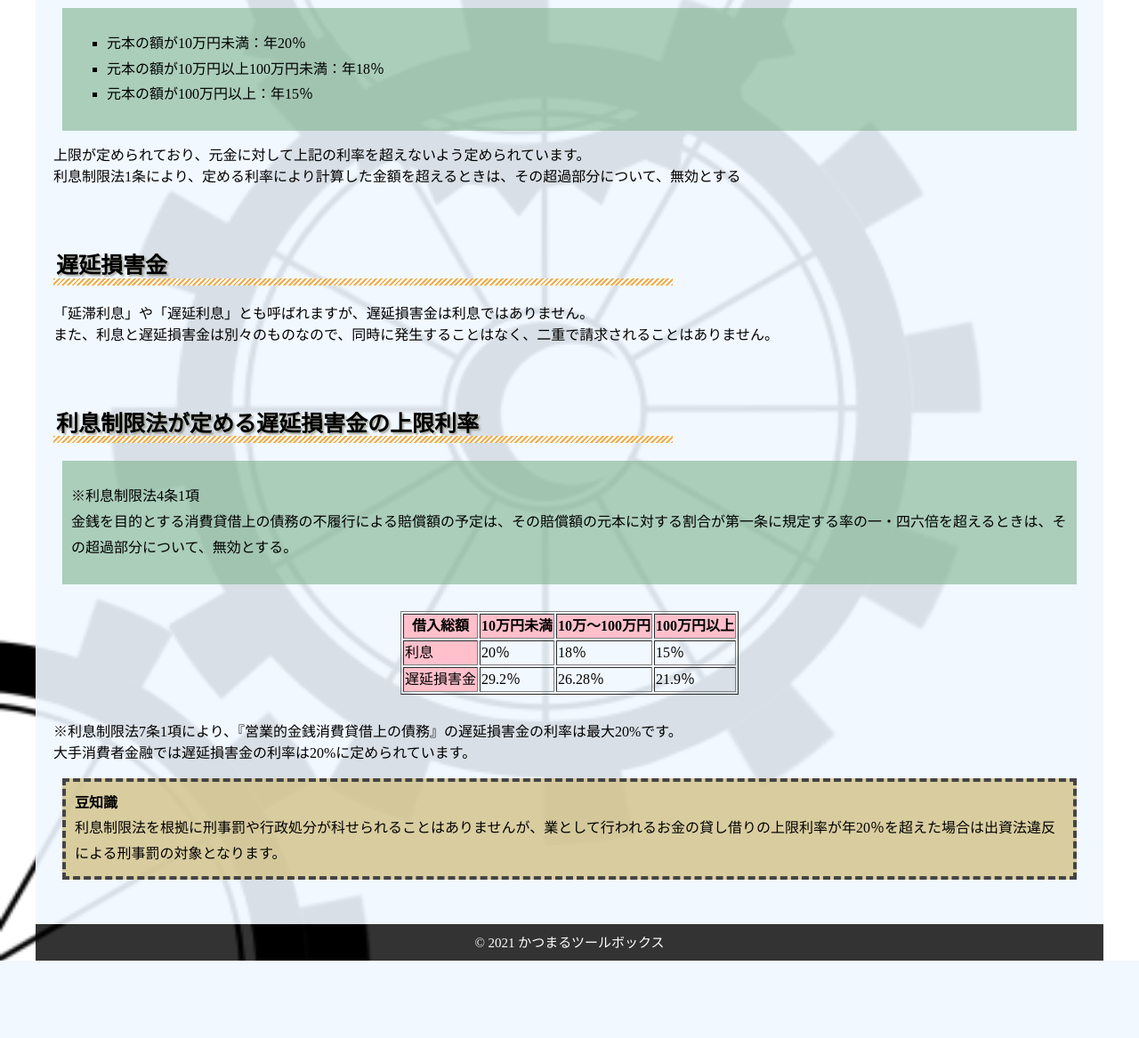
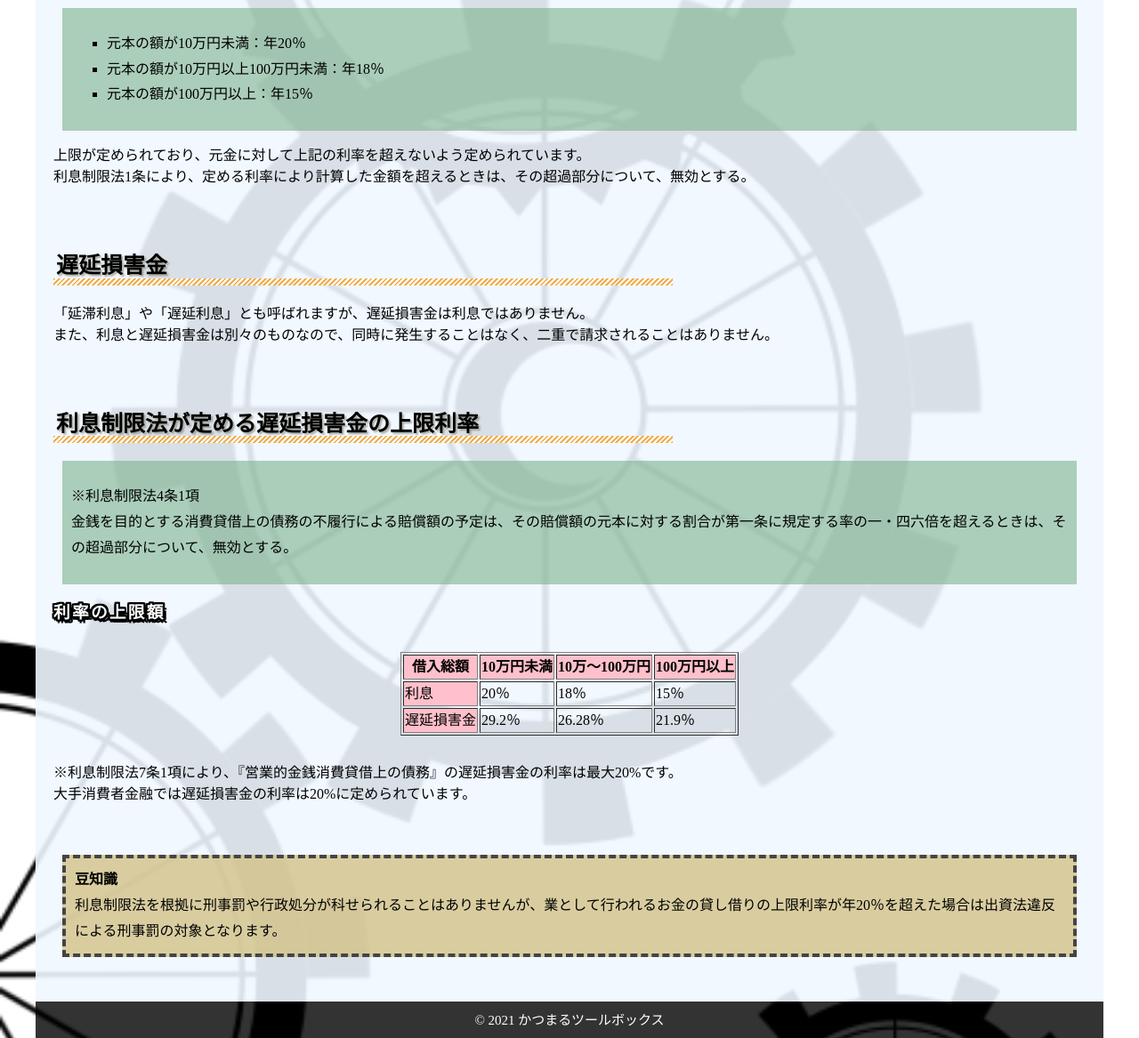
Before and after one commit to katsuki-hub/tool, a PHP site: page /content/interest.php in a window 1280 px wide. Shown: the part 691-1858 px from the top of the page at 89% size. Before the commit the page ends 1771 px from the top, so only its background shows below. Run offline with PHP 8.4, Linux system fonts and the light colour scheme.

Commit message:
css読み込み

```diff
--- a/common/head.php
+++ b/common/head.php
@@ -5,7 +5,7 @@
 <title><?= $title ?></title>
 <meta name="description" content="仕事ツール等の便利なWEBツールサイトです">
 <meta name="keywords" content="WEBツール,プログラミング,便利ボックス">
-<link href="../css/style.css?v=20220111" rel="stylesheet" type="text/css">
+<link href="../css/style.css?v=20220119" rel="stylesheet" type="text/css">
 <link rel="icon" type="image/x-icon" href="../favicon.ico">
 <link rel="apple-touch-icon" sizes="180x180" href="../apple-touch-icon.png">
 <link rel="icon" type="image/png" sizes="192x192" href="../android-touch-icon.png">
--- a/content/interest.php
+++ b/content/interest.php
@@ -116,7 +116,7 @@
             <li>元本の額が100万円以上：年15％</li>
           </ul>
         </div>
-        <p>上限が定められており、元金に対して上記の利率を超えないよう定められています。<br>利息制限法1条により、定める利率により計算した金額を超えるときは、その超過部分について、無効とする</p>
+        <p>上限が定められており、元金に対して上記の利率を超えないよう定められています。<br>利息制限法1条により、定める利率により計算した金額を超えるときは、その超過部分について、無効とする。</p>
         <div class="br30"></div>
         <h2>遅延損害金</h2>
         <p>「延滞利息」や「遅延利息」とも呼ばれますが、遅延損害金は利息ではありません。<br>また、利息と遅延損害金は別々のものなので、同時に発生することはなく、二重で請求されることはありません。</p>
@@ -125,6 +125,7 @@
         <div class="frame">
           <p>※利息制限法4条1項<br>金銭を目的とする消費貸借上の債務の不履行による賠償額の予定は、その賠償額の元本に対する割合が第一条に規定する率の一・四六倍を超えるときは、その超過部分について、無効とする。</p>
         </div>
+        <h3>利率の上限額</h3>
         <table border="1">
           <tr bgcolor="pink">
             <th>借入総額</th>
@@ -146,7 +147,7 @@
           </tr>
         </table>
         <p>※利息制限法7条1項により、『営業的金銭消費貸借上の債務』の遅延損害金の利率は最大20%です。<br>大手消費者金融では遅延損害金の利率は20%に定められています。</p>
-
+        <div class="br30"></div>
         <div class="frame1">
           <b>豆知識</b><br>利息制限法を根拠に刑事罰や行政処分が科せられることはありませんが、業として行われるお金の貸し借りの上限利率が年20％を超えた場合は出資法違反による刑事罰の対象となります。
         </div>
--- a/index.php
+++ b/index.php
@@ -9,7 +9,7 @@
   <title>WEBツールボックス</title>
   <meta name="description" content="仕事ツール等の便利なWEBツールサイトです">
   <meta name="keywords" content="WEBツール,プログラミング,便利ボックス">
-  <link href="css/style.css?v=20220111" rel="stylesheet" type="text/css">
+  <link href="css/style.css?v=20220119" rel="stylesheet" type="text/css">
   <link rel="icon" type="image/x-icon" href="favicon.ico">
   <link rel="apple-touch-icon" sizes="180x180" href="apple-touch-icon.png">
   <link rel="icon" type="image/png" sizes="192x192" href="android-touch-icon.png">
```
